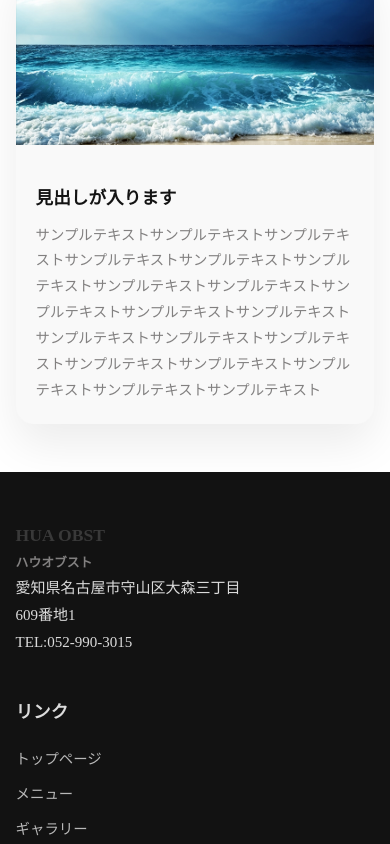
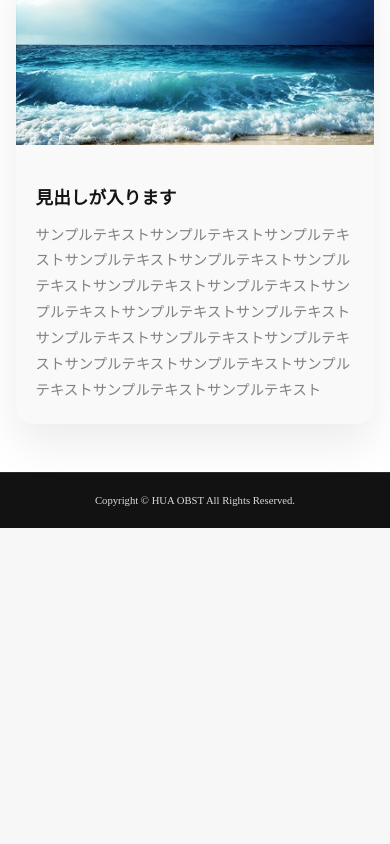
Before and after one commit to NakayamaNaoto/house-cleaning, a React (Vite) app: page / in a window 390 px wide. Shown: the part 11156-12000 px from the top of the page. After the commit the page ends 11684 px from the top, so only its background shows below. Built offline with nearby package versions, Linux system fonts and the light colour scheme.

Commit message:
フッターはPCのみに表示されるように

```diff
--- a/src/components/layout/Footer.scss
+++ b/src/components/layout/Footer.scss
@@ -1,7 +1,6 @@
 .site-footer {
     background: #121212;
     color: rgba(255, 255, 255, 0.85);
-    padding-top: 3rem;
 
     .footer__inner {
         display: grid;
@@ -32,4 +31,14 @@
         text-align: center;
         font-size: 0.8rem;
     }
+
+    @media (max-width: 767px) {
+        .footer__inner {
+            display: none;
+        }
+
+        .footer__bottom {
+            margin-top: 0;
+        }
+    }
 }
```
